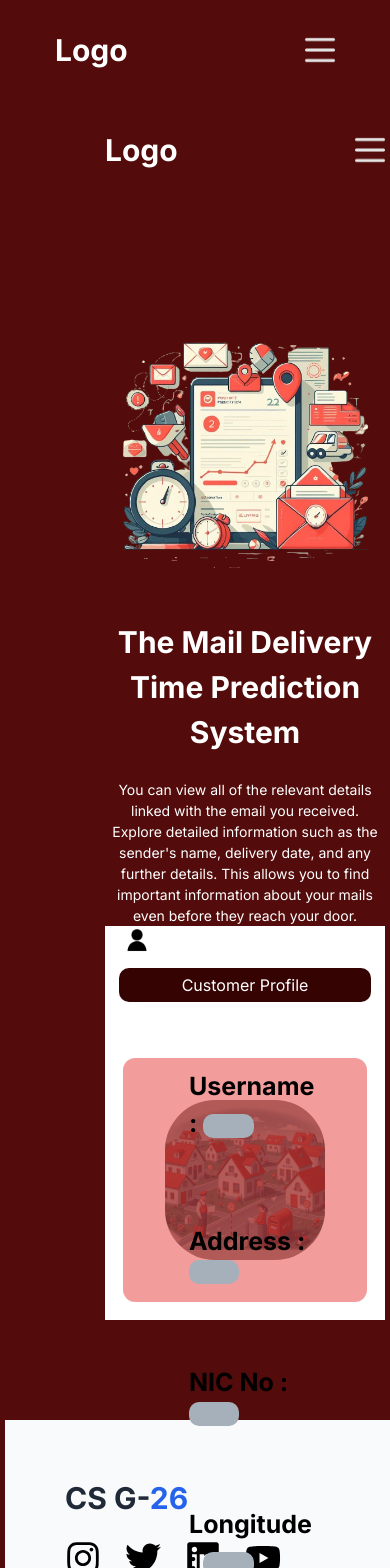
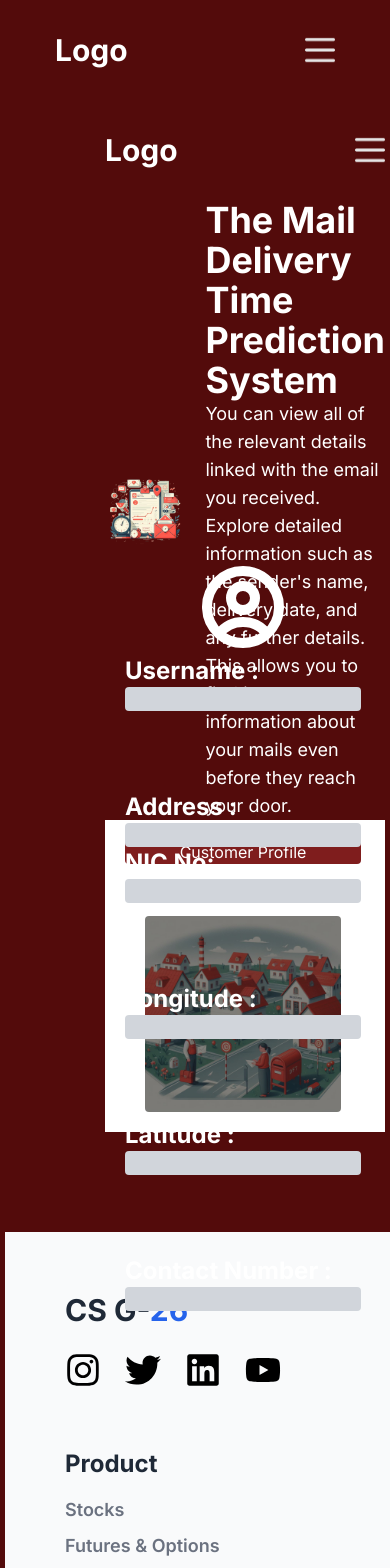
Before and after one commit to Sachin-Badges/SDGP-Project-Back-end-Front-end-Ml-component-, a Next.js app in the folder mail-delivery-time-prediction-system-front-end-part/: page /profile in a window 390 px wide. Shown: the top 1568 px of the page. Built offline with nearby package versions, Linux system fonts and the light colour scheme.

Commit message:
Just changed the profile page

```diff
--- a/mail-delivery-time-prediction-system-front-end-part/src/app/profile/page.tsx
+++ b/mail-delivery-time-prediction-system-front-end-part/src/app/profile/page.tsx
@@ -1,73 +1,74 @@
 import RootLayout from "../layout";
 import Navbar from "../customerPage/customerNavbar/Navbar";
-import styles from './profile.module.css';
 import Image from "next/image";
 import img3 from "../../../public/details.png";
 import img4 from "../../../public/profile02.png";
 import img2 from "../../../public/image2.jpg";
-import Link from 'next/link';
-// import { IoPersonCircle } from "react-icons/io5";
- import { IoPersonCircle } from "react-icons/io5";
-
 
 const ProfilePage = () => {
   return (
     <RootLayout hideNavbar={true}>
       <Navbar />
-      <div> <div className={styles.banner}>
-          <div className={styles.bannerimage}>
-              <Image src={img3} alt="sample.img"  className={styles.imageOne}/>
-          </div>
-          <div className={styles.bannerText}>
-              <h1 className={styles.main}>The Mail Delivery Time  Prediction System</h1><br />
-              <p className={styles.description}>
-                You can view all of the relevant details linked with the email you received. Explore detailed information such as the sender's name, delivery date, and any further details. This allows you to find important information about your mails even before they reach your door.
-              </p>
-          </div>
+
+      <div className="banner flex items-center">
+        <div className="w-full md:w-1/2">
+          <Image src={img3} alt="sample.img" />
+        </div>
+        <div className="bannerText text-left ml-5 w-full md:w-1/2">
+          <h1 className="main text-4xl font-bold">The Mail Delivery Time Prediction System</h1>
+          <p className="description text-lg">
+            You can view all of the relevant details linked with the email you received. Explore detailed information such as the sender's name, delivery date, and any further details. This allows you to find important information about your mails even before they reach your door.
+          </p>
+        </div>
       </div>
-      <div className={styles.container}>
 
-     {/* <IoPersonCircle /> */}
-     <Image src={img4} alt="profile.img" className={styles.profile} width={50} />
-
-      <h3 className={styles.mailTopic}>Customer Profile</h3>
-           Mail
-        <div className={styles.formContainer}>
-          <div className={styles.overlay}></div>
-          <Image src={img2} alt="sample2.img" className={styles.imageTwo} />
-              {/* <div className={styles.overlay}></div> */}
-
-          <form className={styles.form}>
-            <div className={styles.row}>
-            <label htmlFor="Username" className={styles.label}>Username : </label>
-            <input type="text"  name="username" className={styles.input} /><br /></div>
-
-            <div className={styles.row}>
-            <label htmlFor="Address" className={styles.label}>Address : </label>
-            <input type="text" id="Address" name="Address" className={styles.input} /><br /></div>
-
-            <div className={styles.row}>
-            <label htmlFor="NIC No " className={styles.label}>NIC No :</label>
-            <input type="text" id="NIC No " name="NIC No " className={styles.input} /><br /></div>
-
-            <div className={styles.row}>
-            <label htmlFor="Longitude " className={styles.label}> Longitude : </label>
-            <input type="text" id="Longitude " name="Longitude " className={styles.input} /><br /></div>
-
-            <div className={styles.row}>
-            <label htmlFor="Latitude" className={styles.label}> Latitude : </label>
-            <input type="text" id="Latitude" name="Latitude" className={styles.input} /><br /></div>
-
-            <div className={styles.row}>
-            <label htmlFor="Contact Number " className={styles.label}> Contact Number : </label>
-            <input type="text" id="Contact Number " name="Contact Number " className={styles.input} /><br /></div>
+      <div className="pl-5 pr-6 md:pl-10 bg-white ">
+        <h3 className="my-8 text-white bg-red-900 text-center mt-5 rounded ">Customer Profile</h3>
 
 
 
+        <div className="relative flex justify-center items-center p-5 ">
+          <div className="absolute top-6.5 left-6.5 w-87 h-87 bg-red-900 opacity-50 rounded"></div>
+          <Image src={img2} alt="sample2.img" className="imageTwo rounded md:pb-5 "/>
 
+          <form className="absolute top-1/3 left-1/2 transform -translate-x-1/2 -translate-y-1/2 z-10 w-full max-w-md" >
+
+          <div className="flex items-center justify-center">
+          <svg className=" w-24  text-White" data-slot="icon" fill="none" stroke-width="2.5" stroke="currentColor" viewBox="0 0 24 24" xmlns="http://www.w3.org/2000/svg" aria-hidden="true">
+            <path stroke-linecap="round" stroke-linejoin="round" d="M17.982 18.725A7.488 7.488 0 0 0 12 15.75a7.488 7.488 0 0 0-5.982 2.975m11.963 0a9 9 0 1 0-11.963 0m11.963 0A8.966 8.966 0 0 1 12 21a8.966 8.966 0 0 1-5.982-2.275M15 9.75a3 3 0 1 1-6 0 3 3 0 0 1 6 0Z"></path>
+          </svg>
+        </div>
+            <div className=" pb-20 sm:pb-5 md:pb-10 ">
+              <label htmlFor="Username" className="label text-white font-bold text-2xl">Username :</label>
+              <input type="text" name="username" className="input rounded bg-gray-300 w-full  text-black font-bold pl-3" />
+            </div>
+
+            <div className="sm:pb-5 md:pb-10">
+              <label htmlFor="Address" className="label text-white font-bold text-2xl">Address :</label>
+              <input type="text" id="Address" name="Address" className="input rounded bg-gray-300 w-full text-black font-bold pl-3" />
+            </div>
+
+            <div className=" pb-20 sm:pb-5 md:pb-10">
+              <label htmlFor="NIC No" className="label text-white font-bold text-2xl">NIC No:</label>
+              <input type="text" id="NIC No" name="NIC No" className="input rounded bg-gray-300 w-full  text-black font-bold pl-3" />
+            </div>
+
+            <div className=" pb-20 sm:pb-5 md:pb-10">
+              <label htmlFor="Longitude" className="label text-white font-bold text-2xl">Longitude :</label>
+              <input type="text" id="Longitude" name="Longitude" className="input rounded bg-gray-300 w-full  text-black font-bold pl-3" />
+            </div>
+
+            <div className=" pb-20 sm:pb-5 md:pb-10">
+              <label htmlFor="Latitude" className="label text-white font-bold text-2xl">Latitude :</label>
+              <input type="text" id="Latitude" name="Latitude" className="input rounded bg-gray-300 w-full  text-black font-bold pl-3" />
+            </div>
+
+            <div className=" pb-20 sm:pb-5 md:pb-5 ">
+              <label htmlFor="Contact Number" className="label text-white font-bold text-2xl">Contact Number :</label>
+              <input type="text" id="Contact Number" name="Contact Number" className="input rounded bg-gray-300 w-full  text-black font-bold " />
+            </div>
           </form>
         </div>
-      </div>
       </div>
     </RootLayout>
   );
--- a/mail-delivery-time-prediction-system-front-end-part/src/app/profile/profile.module.css
+++ /dev/null
@@ -1,256 +0,0 @@
-.container{
-  background-color: white;
-
-}
-.mailTopic{
-  color: white;
-  background-color: rgb(54, 3, 3);
-  text-align: center;
-  margin: 5%;
-  border-radius: 10px 10px 10px 10px;
-  padding: 5px;
-
-
-}
-.profile{
-  padding-left: 30%;
-}
-.label{
-  color: black;
-  font-weight: bold;
-  font-size: 25px;
-}
-.input{
-  border-radius: 10px 10px 10px 10px;
-  background-color:rgb(166, 176, 186);
-  width: 40%;
-}
-.row{
-  padding-bottom: 80px;
-}
-.container{
-  width: 80%;
-  height: 50%;
-  position: relative;
-  margin-left: 80px;
-
-}
-.overlay {
-  position: absolute;
-  top: 0;
-  left: 0;
-  width: 100%;
-  height: 100%;
-  background-color: rgba(255, 0, 0, 0.3);
-  z-index: 1;
-}
-
-.background{
-  background-size:cover;
-
-}
-
-.form {
-  position: absolute;
-  top: 50%;
-  left: 40%;
-  transform: translate(-50%, -50%);
-  z-index: 2;
-  padding-left: 20%;
-}
-
-.formContainer{
-  position: relative;
-  display: flex;
-  justify-content: center;
-  align-items: center;
-  padding: 60px;
-
-
-}
-.overlay{
-  position: absolute;
-  top: 6.5%;
-  left: 6.5%;
-  width: 87%;
-  height: 87%;
-  background: rgba(232, 58, 58, 0.5);
-  z-index: 2;
-  border-radius: 5%;
-}
-/* .link{
-  padding: 10px;
-  background-color: rgb(65, 15, 15);
-  color: white;
-  cursor: pointer;
-  border-radius: 20px;
-  padding-left: 30px;
-  padding-right: 30px;
-
-} */
-.imageOne{
-  width:100%;
-  height: auto;
-  padding-top: 50px;
-}
-.imageTwo{
-  border-radius: 50px;
-}
-.banner{
-  display: flex;
-  padding-top: 60px;
-}
-.main{
-  font-size: 50px;
-  font-weight: bolder;
-  padding-left: 80px;
-}
-.description{
-  font-size: 20px;
-  padding-left: 50px;
-}
-.bannerText{
-  padding-top: 80px;
-  width: 70%;
-  justify-items: center;
-}
-
-/* @media only screen and (max-width :768px){
-  .container{
-    width: 90%;
-    margin-left: 5%;
-  }
-  .form{
-    left :50%;
-    transform: translate(-50%);
-    padding-left: 10%;
-  }
-  .banner{
-    flex-direction: column;
-    align-items: center;
-
-  }
-} */
-
-/* Default styles for larger screens */
-.container {
-  background-color: white;
-  width: 80%;
-  height: 50%;
-  position: relative;
-  margin-left: 80px;
-}
-
-/* Add other default styles... */
-
-/* Media query for screens with a maximum width of 1200px */
-@media only screen and (max-width: 1200px) {
-  .container {
-    width: 90%;
-    margin-left: 5%;
-  }
-  .form {
-    position: absolute;
-    top: 10%;
-    left: 10%;
-    /* transform: translate(-50%, -50%);  */
-    z-index: 2;
-    /* padding-left: 20%;  */
-  }
-
-  /* Add other styles for screens up to 1200px... */
-}
-
-/* Media query for screens with a maximum width of 992px */
-@media only screen and (max-width: 992px) {
-  .container {
-    width: 95%;
-    margin-left: 2.5%;
-  }
-
-  /* Add other styles for screens up to 992px... */
-}
-
-/* Media query for screens with a maximum width of 768px */
-@media only screen and (max-width: 768px) {
-  .container {
-    width: 100%;
-    margin-left: 0;
-  }
-
-  .form {
-    left: 50%;
-    transform: translateX(-50%);
-    padding-left: 10%;
-  }
-
-  .banner {
-    flex-direction: column;
-    align-items: center;
-  }
-
-  .main {
-    font-size: 40px;
-    padding-left: 0;
-    text-align: center;
-  }
-
-  .description {
-    font-size: 16px;
-    padding-left: 0;
-    text-align: center;
-  }
-
-  .bannerText {
-    padding-top: 40px;
-    width: 90%;
-  }
-
-  .profile {
-    padding-left: 10%;
-  }
-
-  /* Add other styles for screens up to 768px... */
-}
-
-/* Media query for screens with a maximum width of 576px */
-@media only screen and (max-width: 576px) {
-  .container {
-    width: 100%;
-    margin-left: 0;
-  }
-
-  .form {
-    left: 50%;
-    transform: translateX(-50%);
-    padding-left: 5%;
-  }
-
-  .banner {
-    flex-direction: column;
-    align-items: center;
-  }
-
-  .main {
-    font-size: 30px;
-    padding-left: 0;
-    text-align: center;
-  }
-
-  .description {
-    font-size: 14px;
-    padding-left: 0;
-    text-align: center;
-  }
-
-  .bannerText {
-    padding-top: 30px;
-    width: 95%;
-  }
-
-  .profile {
-    padding-left: 5%;
-  }
-
-  /* Add other styles for screens up to 576px... */
-}
```
